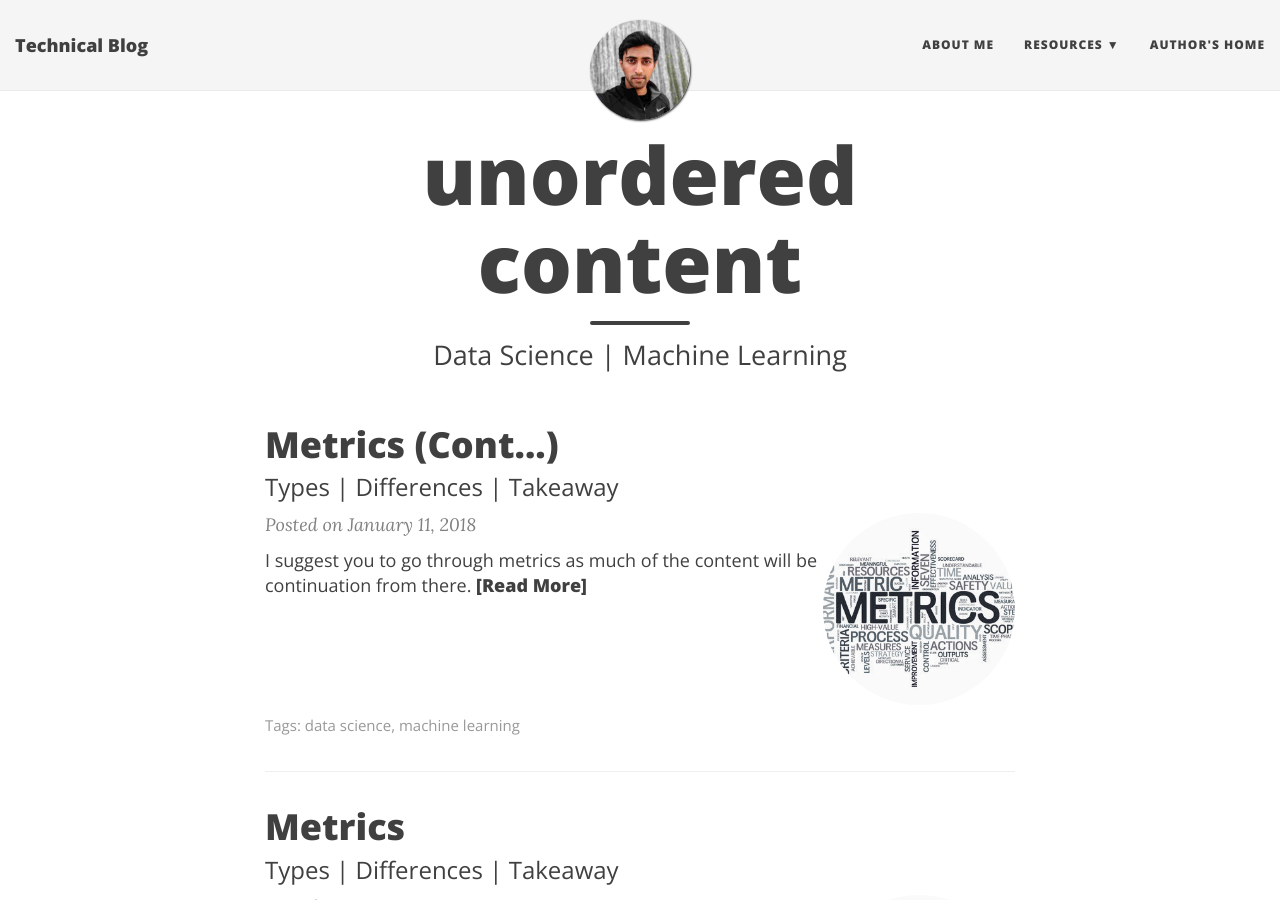
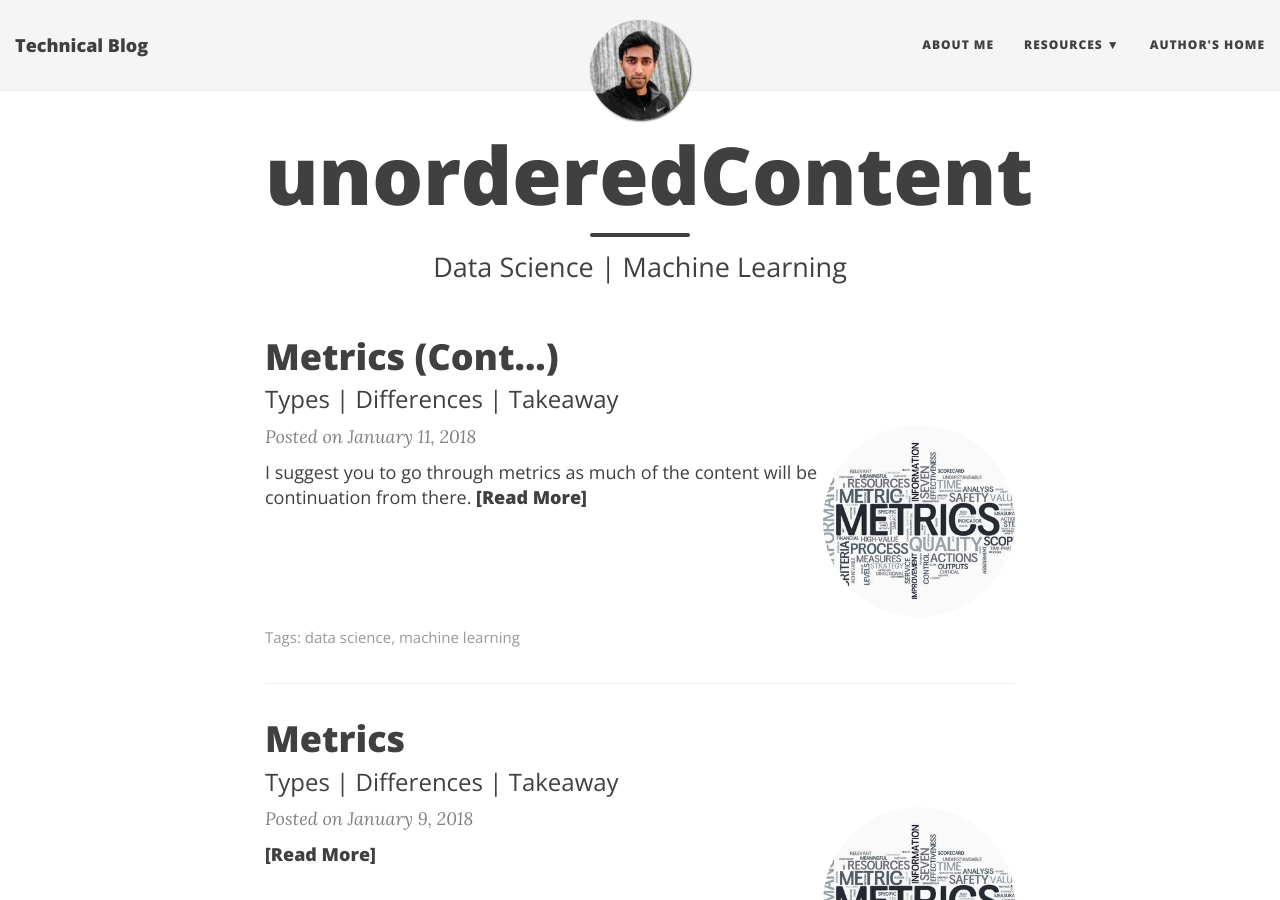
Before and after one commit to channagithub/channabasavagola.github.io, a Jekyll site: the page built from index.html, in a window 1280 px wide and 900 px high. Built offline with Jekyll 4.4.1, drawn with Linux system fonts in a browser that asks for light colours; nearby versions of some CDN libraries; the list of posts is cut into pages by our own code.

Commit message:
unordered content font

```diff
--- a/_includes/header.html
+++ b/_includes/header.html
@@ -25,7 +25,7 @@
     <div class="row">
       <div class="col-lg-8 col-lg-offset-2 col-md-10 col-md-offset-1">
         <div class="{{ include.type }}-heading">
-          <h1>{% if page.title %}{{ page.title }}{% else %}<br/>{% endif %}</h1>
+          <h2>{% if page.title %}{{ page.title }}{% else %}<br/>{% endif %}</h2>
 		  {% if page.subtitle %}
 		    {% if include.type == "page" %}
             <hr class="small">
--- a/index.html
+++ b/index.html
@@ -1,6 +1,6 @@
 ---
 layout: page
-title: unordered content
+title: unorderedContent
 subtitle: Data Science | Machine Learning
 use-site-title: true
 ---
```
